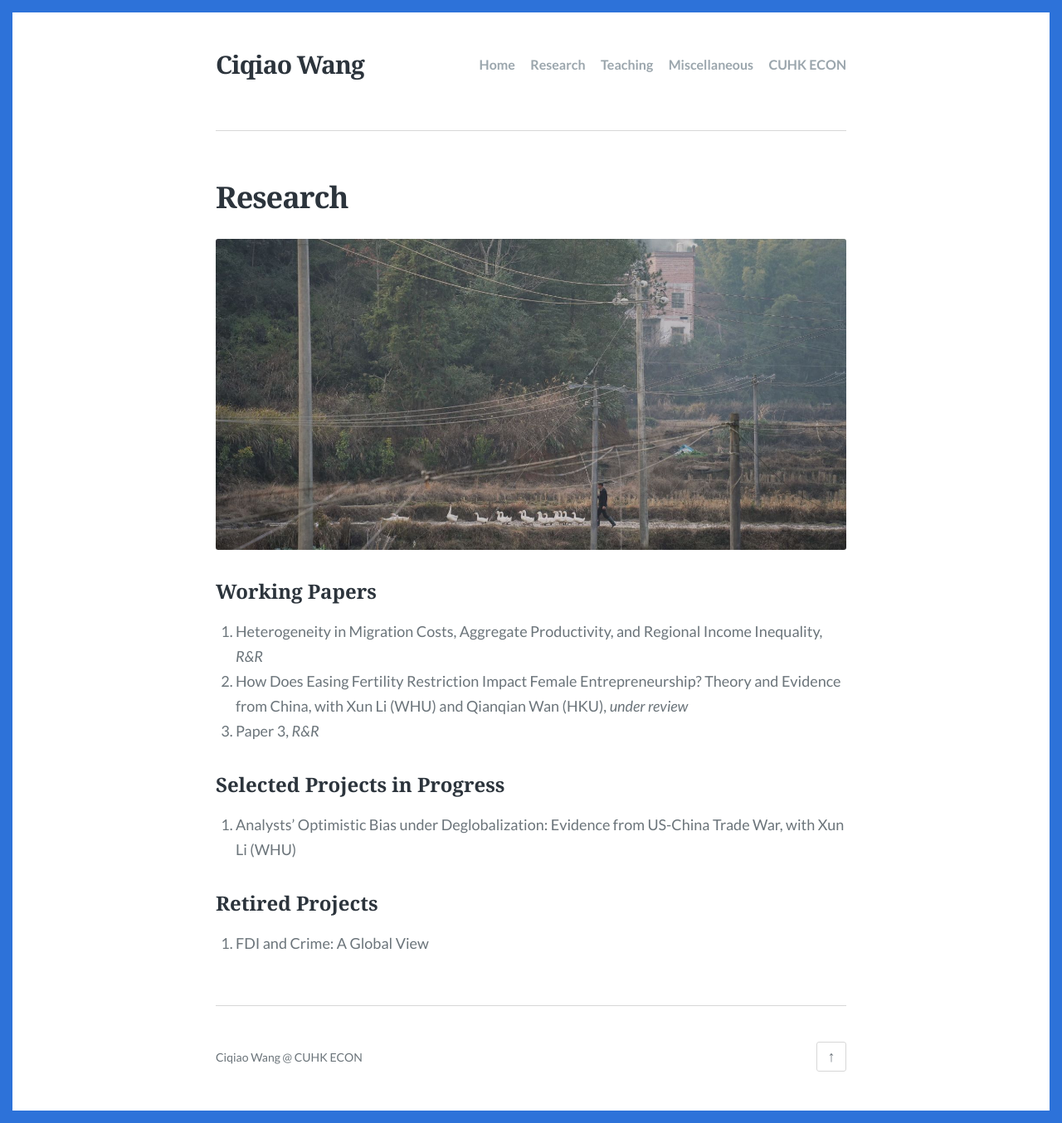
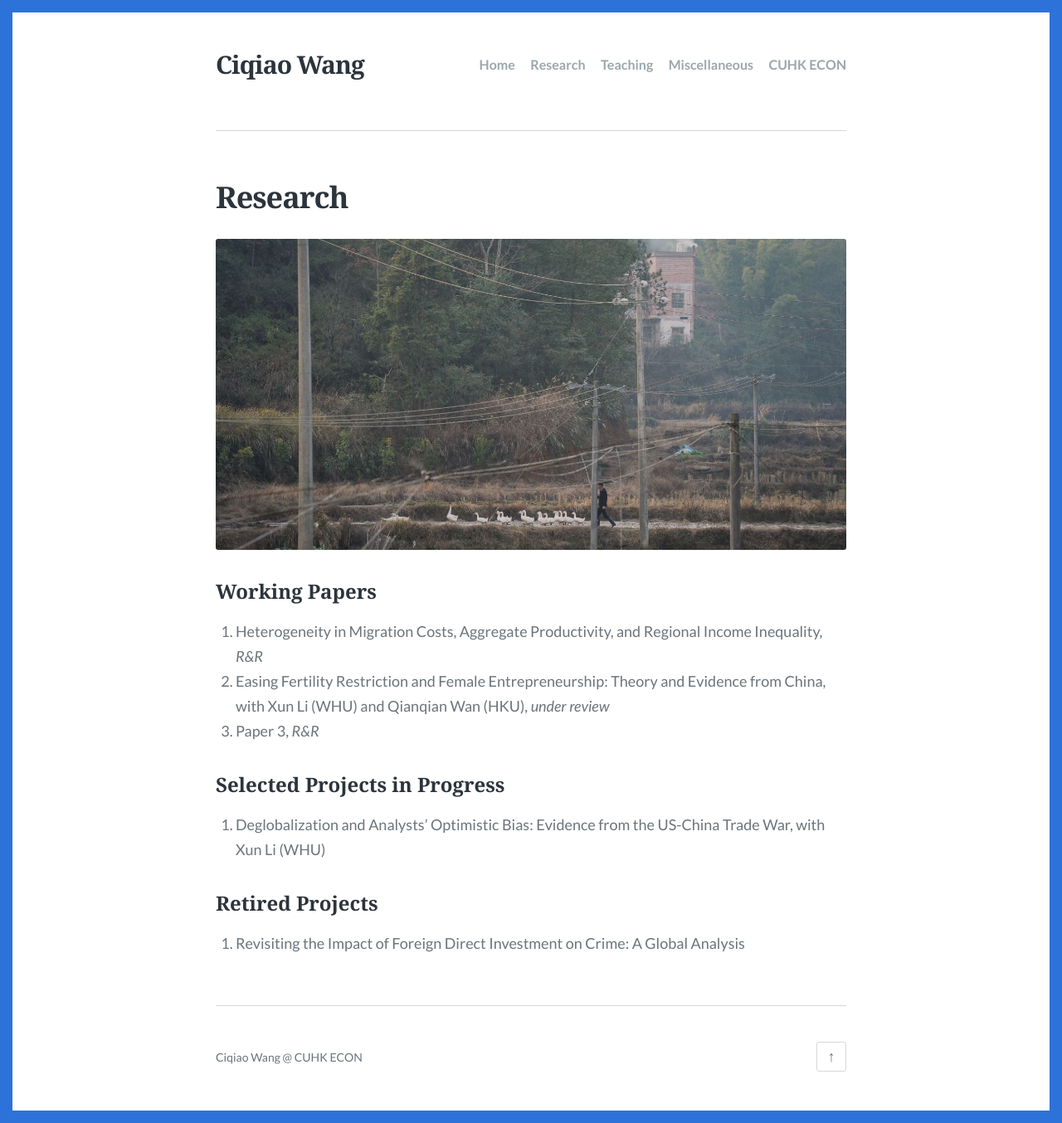
Before and after one commit to ciqiaowang/ciqiaowang.github.io, a Jekyll site: the page built from research.md, in a window 1280 px wide. Shown: the whole page at 83% size. Built offline with Jekyll 4.4.1, drawn with Linux system fonts in a browser that asks for light colours.

Commit message:
Update research.md

```diff
--- a/research.md
+++ b/research.md
@@ -11,13 +11,13 @@ feature_image:
 
 ### Working Papers
 1. Heterogeneity in Migration Costs, Aggregate Productivity, and Regional Income Inequality, *R&R*
-2. How Does Easing Fertility Restriction Impact Female Entrepreneurship? Theory and Evidence from China, with Xun Li (WHU) and Qianqian Wan (HKU), *under review*
+2. Easing Fertility Restriction and Female Entrepreneurship: Theory and Evidence from China, with Xun Li (WHU) and Qianqian Wan (HKU), *under review*
 3. Paper 3, *R&R*
 
 
 ### Selected Projects in Progress
-1. Analysts' Optimistic Bias under Deglobalization: Evidence from US-China Trade War, with Xun Li (WHU)
+1. Deglobalization and Analysts' Optimistic Bias: Evidence from the US-China Trade War, with Xun Li (WHU)
 
 
 ### Retired Projects
-1. FDI and Crime: A Global View
+1. Revisiting the Impact of Foreign Direct Investment on Crime: A Global Analysis
```
